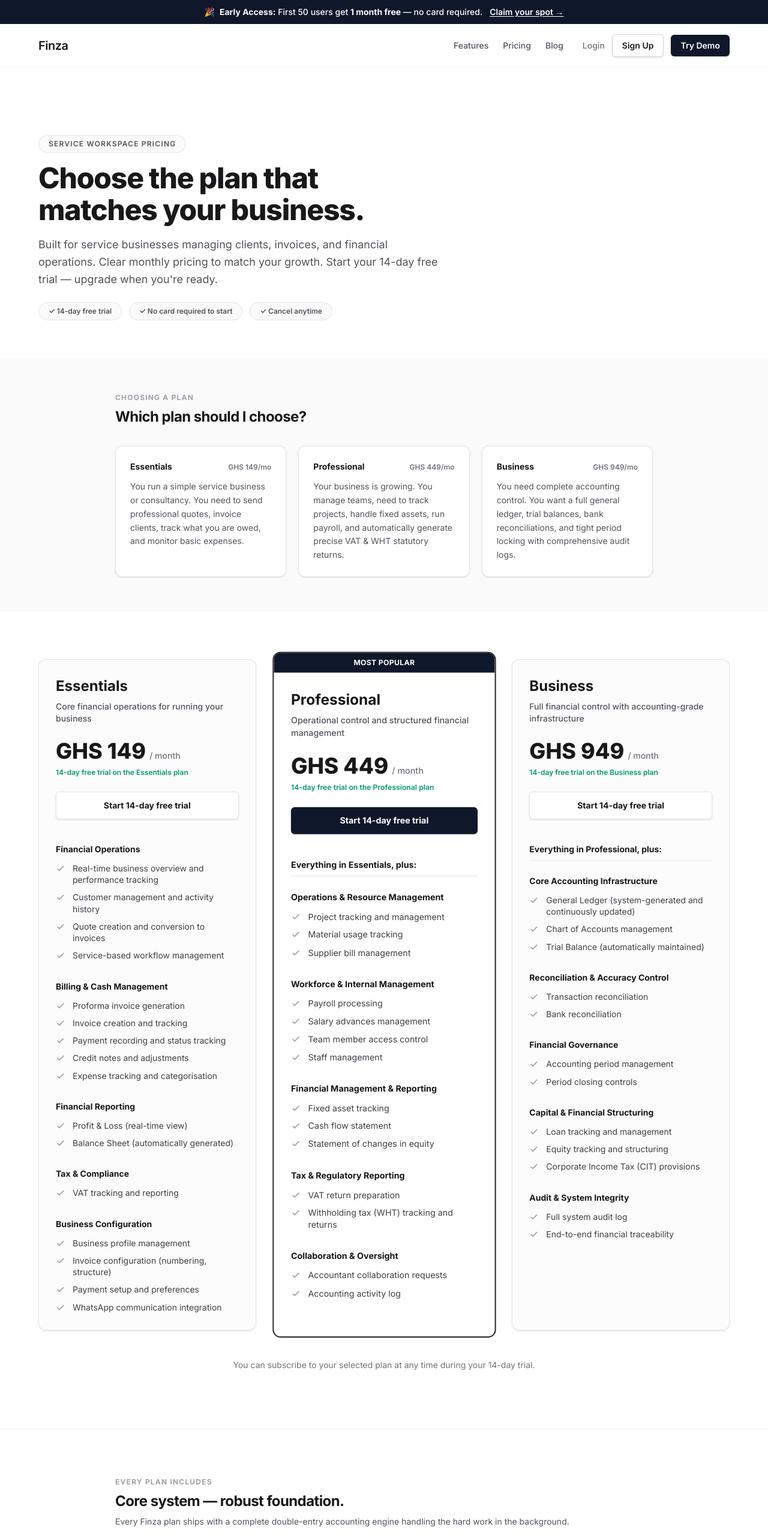
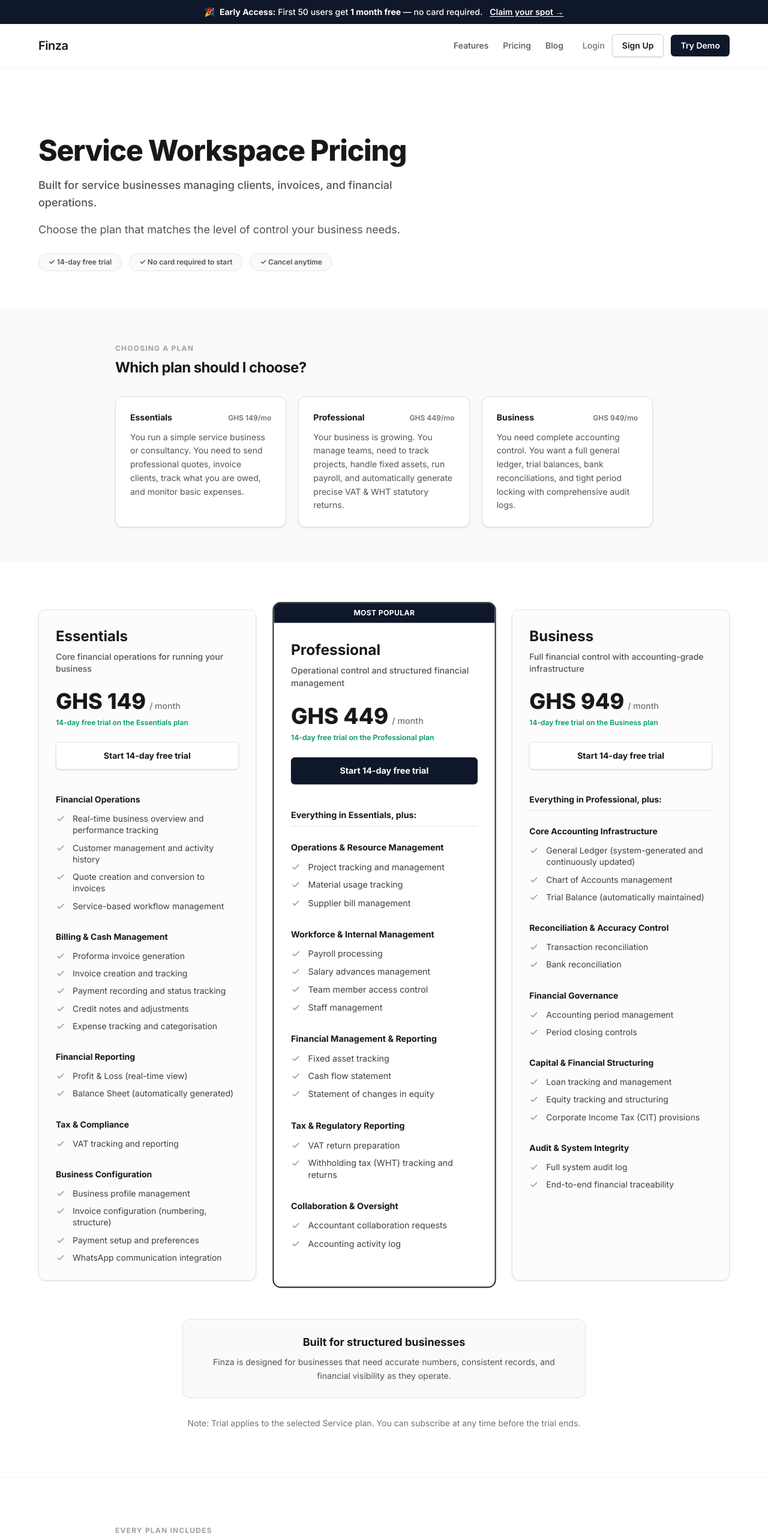
Before and after one commit to collinsadu0921-netizen/finzamarketing, a Next.js app: page /pricing in a window 1280 px wide. Shown: the top 2566 px of the page at 60% size. Built offline with nearby package versions, Linux system fonts and the light colour scheme.

Commit message:
Update page.tsx

```diff
--- a/src/app/pricing/page.tsx
+++ b/src/app/pricing/page.tsx
@@ -193,14 +193,14 @@
             <section className="pt-28 pb-16 border-b border-zinc-100">
                 <Container>
                     <div className="max-w-2xl space-y-4">
-                        <span className="inline-flex items-center gap-2 rounded-full border border-zinc-200 bg-zinc-50 px-4 py-1.5 text-xs font-semibold text-zinc-600 mb-4 uppercase tracking-widest">
+                        <h1 className="text-4xl font-extrabold tracking-tight text-zinc-900 sm:text-5xl leading-[1.1]">
                             Service Workspace Pricing
-                        </span>
-                        <h1 className="text-4xl font-extrabold tracking-tight text-zinc-900 sm:text-5xl leading-[1.1]">
-                            Choose the plan that matches your business.
                         </h1>
+                        <p className="text-lg text-zinc-600 leading-relaxed font-medium">
+                            Built for service businesses managing clients, invoices, and financial operations.
+                        </p>
                         <p className="text-lg text-zinc-600 leading-relaxed">
-                            Built for service businesses managing clients, invoices, and financial operations. Clear monthly pricing to match your growth. Start your 14-day free trial — upgrade when you&apos;re ready.
+                            Choose the plan that matches the level of control your business needs.
                         </p>
                         <div className="flex flex-wrap items-center gap-3 pt-2">
                             <span className="inline-flex items-center gap-2 rounded-full border border-zinc-200 bg-zinc-50 px-4 py-1.5 text-xs font-semibold text-zinc-600">
@@ -343,9 +343,17 @@
                         ))}
                     </div>
 
-                    <p className="text-center text-sm text-zinc-500 mt-12 mb-4">
-                        You can subscribe to your selected plan at any time during your 14-day trial.
-                    </p>
+                    <div className="mt-16 text-center max-w-2xl mx-auto space-y-4">
+                        <div className="bg-zinc-50 rounded-xl p-6 border border-zinc-200">
+                            <h3 className="text-lg font-bold text-zinc-900 mb-2">Built for structured businesses</h3>
+                            <p className="text-sm text-zinc-600 leading-relaxed">
+                                Finza is designed for businesses that need accurate numbers, consistent records, and financial visibility as they operate.
+                            </p>
+                        </div>
+                        <p className="text-sm text-zinc-500 pt-4">
+                            Note: Trial applies to the selected Service plan. You can subscribe at any time before the trial ends.
+                        </p>
+                    </div>
                 </Container>
             </section>
 
```
